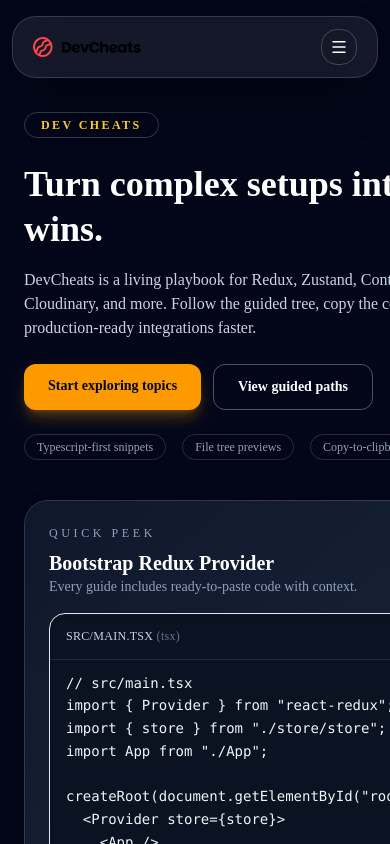
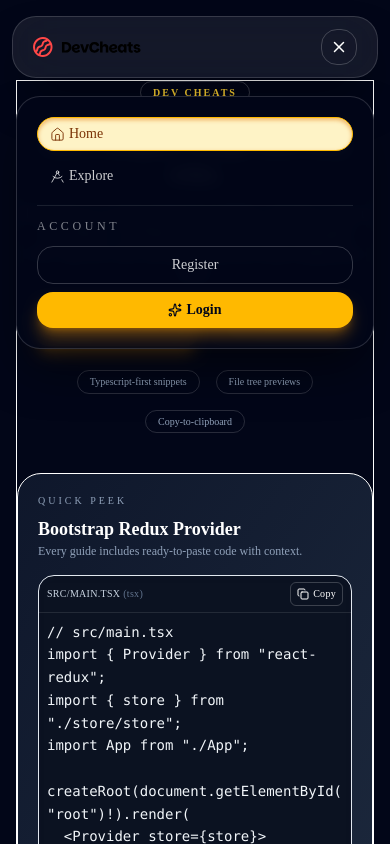
Before and after one commit to GauravShambharkar/DevCheats, a React (Vite) app: page / in a window 390 px wide. Both pictures are taken after a click on the button "Toggle menu". Shown: the top 844 px of the page. Built offline with nearby package versions, Linux system fonts and the light colour scheme.

Commit message:
style: Improve UI responsiveness and layout
- Enhanced mobile view
- Added breakpoints for responsiveness
- Improved code block readability

```diff
--- a/src/App.tsx
+++ b/src/App.tsx
@@ -6,7 +6,7 @@
   return (
     <div className="flex min-h-screen w-full flex-col bg-slate-950">
       <NavBar />
-      <main className="flex-1 overflow-x-hidden">
+      <main className="flex-1 ">
         <Routing />
       </main>
       <Footer />
--- a/src/Components/ContextAPI/ContextAPI.tsx
+++ b/src/Components/ContextAPI/ContextAPI.tsx
@@ -122,7 +122,7 @@
 
 const ContextAPI: React.FC<breadCrumbType> = ({ breadCrumb }) => {
   return (
-    <div className="flex h-full w-full flex-col gap-4 py-2 overflow-auto">
+    <div className="flex h-full w-full flex-col gap-4 overflow-auto px-2 py-2 sm:px-0">
       <BreadCrumb breadCrumb={breadCrumb} />
       <p className="text-sm text-slate-600">
         Context API is the native way to share data without threading props
@@ -133,7 +133,7 @@
         {contextSteps.map((step, index) => (
           <section
             key={step.title}
-            className="rounded-2xl border border-indigo-200 bg-white p-4 shadow-sm"
+            className="rounded-2xl border border-indigo-200 bg-white p-3 shadow-sm sm:p-4"
           >
             <div className="mb-3 flex flex-col gap-1">
               <span className="text-xs font-semibold uppercase tracking-wide text-indigo-500">
--- a/src/Components/Explore/Explore.tsx
+++ b/src/Components/Explore/Explore.tsx
@@ -41,7 +41,7 @@
 
   return (
     <div className="w-full h-full overflow-y-auto bg-slate-950 text-white">
-      <div className="mx-auto flex w-full max-w-7xl min-h-screen flex-col gap-8 px-6 pb-16 pt-28">
+      <div className="mx-auto flex w-full max-w-7xl min-h-screen flex-col gap-8 px-4 pb-16 pt-24 sm:px-6 md:pt-28">
         <header className="rounded-3xl border border-white/10 bg-gradient-to-br from-slate-900 via-slate-900/70 to-slate-900/40 p-8 shadow-2xl shadow-black/40">
           <div className="flex flex-col gap-4">
             <span className="w-fit rounded-full border border-white/15 px-4 py-1 text-xs font-semibold uppercase tracking-[0.3em] text-amber-300">
@@ -72,7 +72,7 @@
           </div>
         </header>
 
-        <section className="grid gap-4 md:grid-cols-3">
+        <section className="grid gap-4 md:grid-cols-2 lg:grid-cols-3">
           {stats.map((stat) => (
             <div
               key={stat.label}
--- a/src/Components/Explore/Redux/Redux.tsx
+++ b/src/Components/Explore/Redux/Redux.tsx
@@ -135,7 +135,7 @@
 
 const Redux: React.FC<breadCrumbType> = ({ breadCrumb }) => {
   return (
-    <div className="flex h-full w-full flex-col gap-4 overflow-y-auto py-2">
+    <div className="flex h-full w-full flex-col gap-4 overflow-y-auto px-2 py-2 sm:px-0">
       <BreadCrumb breadCrumb={breadCrumb} />
       <p className="text-sm text-slate-600">
         Redux Toolkit shines when an app grows past simple local state. Follow
@@ -143,7 +143,7 @@
         time-travel friendly global store.
       </p>
 
-      <div className="w-fit" aria-label="Suggested folder structure">
+      <div className="w-full overflow-x-auto" aria-label="Suggested folder structure">
         <TreeStructure
           rootFolder="src"
           files={[
@@ -160,7 +160,7 @@
         {reduxSteps.map((step, index) => (
           <section
             key={step.title}
-            className="rounded-2xl border border-amber-200 bg-white p-4 shadow-sm"
+            className="rounded-2xl border border-amber-200 bg-white p-3 shadow-sm sm:p-4"
           >
             <div className="mb-3 flex flex-col gap-1">
               <span className="text-xs font-semibold uppercase tracking-wide text-amber-500">
--- a/src/Components/Home/Home.tsx
+++ b/src/Components/Home/Home.tsx
@@ -67,79 +67,78 @@
   ];
 
   return (
-    <div className="w-full min-h-screen bg-slate-950 text-white overflow-auto">
-      <div className="mx-auto flex w-full max-w-7xl flex-col gap-16 px-6 py-28">
+    <div className="w-full min-h-screen bg-slate-950 text-white overflow-x-hidden">
+      <div className="mx-auto flex w-full max-w-6xl flex-col gap-16 px-4 py-20 sm:px-6 md:py-28">
+
         {/* Hero */}
-        <section className="grid gap-10 md:grid-cols-[1.1fr_0.9fr]">
-          <div className="flex flex-col gap-6">
-            <span className="w-fit rounded-full border border-white/20 px-4 py-1 text-xs font-semibold uppercase tracking-[0.2em] text-amber-300">
+        <section className="border gap-10 flex max-[1050px]:flex-col">
+          <div className="flex flex-col gap-6 text-center lg:text-left px-2 sm:px-0">
+
+            <span className="mx-auto w-fit rounded-full border border-white/20 px-4 py-1 text-xs font-semibold uppercase tracking-[0.2em] text-amber-300 lg:mx-0 max-[500px]:text-[10px] max-[500px]:px-3">
               Dev Cheats
             </span>
+
             <div className="space-y-4">
-              <h1 className="text-4xl font-semibold leading-tight md:text-5xl">
+              <h1 className="text-3xl max-md:text-2xl max-[500px]:text-xl font-semibold leading-tight sm:text-4xl md:text-5xl">
                 Turn complex setups into easy wins.
               </h1>
-              <p className="text-base text-slate-300 md:text-lg">
+              <p className="text-base text-slate-300 md:text-lg max-md:text-sm max-[500px]:text-xs">
                 DevCheats is a living playbook for Redux, Zustand, Context API,
                 Multer + Cloudinary, and more. Follow the guided tree, copy the code,
                 and ship production-ready integrations faster.
               </p>
             </div>
-            <div className="flex flex-wrap gap-3">
+
+            <div className="flex flex-wrap justify-center gap-3 lg:justify-start">
               <Link
                 to="/explore"
-                className="rounded-xl bg-amber-500 px-6 py-3 text-sm font-semibold text-slate-950 shadow-lg shadow-amber-500/30 transition hover:-translate-y-0.5"
+                className="rounded-xl bg-amber-500 px-6 py-3 max-[500px]:px-4 max-[500px]:py-2 text-sm font-semibold text-slate-950 shadow-lg shadow-amber-500/30 transition hover:-translate-y-0.5"
               >
                 Start exploring topics
               </Link>
               <a
                 href="#topics"
-                className="rounded-xl border border-white/30 px-6 py-3 text-sm font-semibold text-white transition hover:border-white/60"
+                className="rounded-xl border border-white/30 px-6 py-3 max-[500px]:px-4 max-[500px]:py-2 text-sm font-semibold text-white transition hover:border-white/60"
               >
                 View guided paths
               </a>
             </div>
-            <div className="flex flex-wrap gap-4 text-xs text-slate-400">
-              <span className="rounded-full border border-white/15 px-3 py-1">
-                Typescript-first snippets
-              </span>
-              <span className="rounded-full border border-white/15 px-3 py-1">
-                File tree previews
-              </span>
-              <span className="rounded-full border border-white/15 px-3 py-1">
-                Copy-to-clipboard
-              </span>
+
+            <div className="flex flex-wrap justify-center gap-4 text-xs text-slate-400 lg:justify-start max-[500px]:text-[10px]">
+              <span className="rounded-full border border-white/15 px-3 py-1">Typescript-first snippets</span>
+              <span className="rounded-full border border-white/15 px-3 py-1">File tree previews</span>
+              <span className="rounded-full border border-white/15 px-3 py-1">Copy-to-clipboard</span>
             </div>
           </div>
 
-          <div className="rounded-3xl border border-white/10 bg-gradient-to-br from-slate-900 to-slate-800 p-6 shadow-2xl">
-            <p className="text-xs uppercase tracking-[0.3em] text-slate-400">Quick peek</p>
-            <h3 className="mt-2 text-xl font-semibold text-white">Bootstrap Redux Provider</h3>
-            <p className="text-sm text-slate-400">
+          <div className="rounded-3xl border border-white max-[500]:w-100 bg-gradient-to-br from-slate-900 to-slate-800 p-5 max-[350px]:p-2 max-[350px]:text-[11px]">
+            <p className="text-xs uppercase tracking-[0.3em] text-slate-400 max-[500px]:text-[10px]">Quick peek</p>
+            <h3 className="mt-2 text-xl max-[500px]:text-lg font-semibold text-white">Bootstrap Redux Provider</h3>
+            <p className="text-sm text-slate-400 max-[500px]:text-xs">
               Every guide includes ready-to-paste code with context.
             </p>
-            <div className="mt-4">
+            <div className="mt-4 overflow-hidden">
               <CodeBlock code={quickStartSnippet} fileName="src/main.tsx" language="tsx" />
             </div>
-            <p className="mt-3 text-xs text-slate-500">
+            <p className="mt-3 text-xs text-slate-500 max-[500px]:text-[10px]">
               Copy & drop into your project. No guesswork.
             </p>
           </div>
         </section>
 
         {/* Features */}
-        <section className="grid gap-4 md:grid-cols-2">
+        <section className="grid gap-4 sm:grid-cols-2 max-[500px]:grid-cols-1">
           {features.map((feature) => (
             <div
               key={feature.title}
-              className="flex gap-4 rounded-2xl border border-white/10 bg-slate-900/80 p-5 shadow-inner shadow-black/30"
+              className="flex gap-4 rounded-2xl border border-white/10 bg-slate-900/80 p-5 max-[500px]:p-4 shadow-inner shadow-black/30"
             >
-              <div className="flex h-12 w-12 items-center justify-center rounded-xl bg-white/5">
+              <div className="flex h-12 w-12 max-[500px]:h-10 max-[500px]:w-10 items-center justify-center rounded-xl bg-white/5">
                 {feature.icon}
               </div>
               <div>
-                <h4 className="text-lg font-semibold">{feature.title}</h4>
-                <p className="text-sm text-slate-400">{feature.description}</p>
+                <h4 className="text-lg max-[500px]:text-base font-semibold">{feature.title}</h4>
+                <p className="text-sm max-[500px]:text-xs text-slate-400">{feature.description}</p>
               </div>
             </div>
           ))}
@@ -148,27 +147,36 @@
         {/* Topics */}
         <section id="topics" className="space-y-6">
           <div>
-            <p className="text-xs uppercase tracking-[0.3em] text-slate-500">Guided playbooks</p>
-            <h2 className="text-3xl font-semibold">Pick your next implementation</h2>
-            <p className="text-sm text-slate-400">
+            <p className="text-xs uppercase tracking-[0.3em] text-slate-500 max-[500px]:text-[10px]">
+              Guided playbooks
+            </p>
+            <h2 className="text-3xl max-[500px]:text-2xl font-semibold">Pick your next implementation</h2>
+            <p className="text-sm max-[500px]:text-xs text-slate-400">
               Every topic pairs a visual file tree with annotated steps and the exact code you need.
             </p>
           </div>
-          <div className="grid gap-5 md:grid-cols-2">
+
+          <div className="grid gap-5 sm:grid-cols-2 max-[500px]:grid-cols-1">
             {focusTopics.map((topic) => (
               <Link
                 key={topic.name}
                 to={topic.link}
-                className={`rounded-3xl border border-white/10 bg-gradient-to-br ${topic.color} p-6 transition hover:-translate-y-0.5 hover:shadow-lg hover:shadow-white/10`}
+                className={`rounded-3xl border border-white/10 bg-gradient-to-br ${topic.color} p-6 max-[500px]:p-4 transition hover:-translate-y-0.5 hover:shadow-lg hover:shadow-white/10`}
               >
                 <div className="flex items-center justify-between">
-                  <h3 className="text-2xl font-semibold">{topic.name}</h3>
-                  <span className="text-sm font-semibold text-white/80">Dive in →</span>
+                  <h3 className="text-2xl max-[500px]:text-lg font-semibold">{topic.name}</h3>
+                  <span className="text-sm max-[500px]:text-xs font-semibold text-white/80">Dive in →</span>
                 </div>
-                <p className="mt-3 text-sm text-white/80">{topic.summary}</p>
-                <div className="mt-5 flex gap-2 text-xs text-white/70">
-                  <span className="rounded-full border border-white/25 px-3 py-1">Guided steps</span>
-                  <span className="rounded-full border border-white/25 px-3 py-1">Code ready</span>
+
+                <p className="mt-3 text-sm max-[500px]:text-xs text-white/80">{topic.summary}</p>
+
+                <div className="mt-5 flex gap-2 text-xs max-[500px]:text-[10px] text-white/70">
+                  <span className="rounded-full border border-white/25 px-3 py-1 max-[500px]:px-2 max-[500px]:py-1">
+                    Guided steps
+                  </span>
+                  <span className="rounded-full border border-white/25 px-3 py-1 max-[500px]:px-2 max-[500px]:py-1">
+                    Code ready
+                  </span>
                 </div>
               </Link>
             ))}
--- a/src/Components/Multer&Cloudinary/Multer&Cloudinary.tsx
+++ b/src/Components/Multer&Cloudinary/Multer&Cloudinary.tsx
@@ -152,7 +152,7 @@
 
 const Multer_Cloudinary: React.FC<breadCrumbType> = ({ breadCrumb }) => {
   return (
-    <div className="flex h-full w-full flex-col gap-4 py-2 overflow-auto">
+    <div className="flex h-full w-full flex-col gap-4 overflow-y-auto px-2 py-2 sm:px-0">
       <BreadCrumb breadCrumb={breadCrumb} />
       <p className="text-sm text-slate-600">
         Combine Multer + Cloudinary to give users instant media uploads without
@@ -163,22 +163,27 @@
         {multerSteps.map((step, index) => (
           <section
             key={step.title}
-            className="rounded-2xl border border-sky-200 bg-white p-4 shadow-sm"
+            className="rounded-2xl border border-sky-200 bg-white p-3 shadow-sm sm:p-4"
           >
             <div className="mb-3 flex flex-col gap-1">
               <span className="text-xs font-semibold uppercase tracking-wide text-sky-500">
                 Step {index + 1}
               </span>
+
               <h3 className="text-lg font-semibold text-slate-900">
                 {step.title}
               </h3>
+
               <p className="text-sm text-slate-600">{step.description}</p>
             </div>
-            <CodeBlock
-              code={step.code}
-              fileName={step.fileName}
-              language={step.language}
-            />
+
+            <div className="w-full whitespace-pre-wrap rounded-xl">
+              <CodeBlock
+                code={step.code}
+                fileName={step.fileName}
+                language={step.language}
+              />
+            </div>
           </section>
         ))}
       </div>
--- a/src/Components/Navbar/NavBar.tsx
+++ b/src/Components/Navbar/NavBar.tsx
@@ -1,5 +1,5 @@
-import { useMemo } from "react";
-import { DraftingCompass, HomeIcon, Menu, Sparkles } from "lucide-react";
+import { useMemo, useState } from "react";
+import { DraftingCompass, HomeIcon, Menu, Sparkles, X } from "lucide-react";
 import { Link, NavLink } from "react-router-dom";
 
 const NavBar = () => {
@@ -19,6 +19,31 @@
     []
   );
 
+  const [isMenuOpen, setIsMenuOpen] = useState(false);
+
+  const renderLinks = (className?: string) =>
+    links.map((link) => (
+      <NavLink
+        key={link.label}
+        to={link.to}
+        onClick={() => setIsMenuOpen(false)}
+        className={({ isActive }) =>
+          [
+            "flex items-center gap-1 rounded-full border px-3 py-1.5 text-sm transition",
+            className,
+            isActive
+              ? "border-amber-400 bg-amber-100 text-amber-900 shadow-inner shadow-amber-600/50"
+              : "border-transparent text-white/80 hover:border-white/30 hover:bg-white/10",
+          ]
+            .filter(Boolean)
+            .join(" ")
+        }
+      >
+        {link.icon}
+        {link.label}
+      </NavLink>
+    ));
+
   return (
     <header className="fixed inset-x-0 top-0 z-50 flex justify-center px-3 py-4 text-white">
       <div className="flex w-full max-w-6xl items-center justify-between rounded-3xl border border-white/15 bg-[#ffffff13] px-5 py-3 shadow-2xl shadow-black/40 backdrop-blur-xl">
@@ -35,25 +60,7 @@
           />
         </Link>
 
-        <nav className="hidden items-center gap-2 md:flex">
-          {links.map((link) => (
-            <NavLink
-              key={link.label}
-              to={link.to}
-              className={({ isActive }) =>
-                [
-                  "flex items-center gap-1 rounded-full border px-3 py-1.5 text-sm transition",
-                  isActive
-                    ? "border-amber-400 bg-amber-100 text-amber-900 shadow-inner shadow-amber-600/50"
-                    : "border-transparent text-white/80 hover:border-white/30 hover:bg-white/10",
-                ].join(" ")
-              }
-            >
-              {link.icon}
-              {link.label}
-            </NavLink>
-          ))}
-        </nav>
+        <nav className="hidden items-center gap-2 md:flex">{renderLinks()}</nav>
 
         <div className="hidden items-center gap-2 md:flex">
           <Link
@@ -70,10 +77,46 @@
           </Link>
         </div>
 
-        <button className="flex h-9 w-9 items-center justify-center rounded-2xl border border-white/20 text-white md:hidden">
-          <Menu size={18} />
+        <button
+          className="flex h-9 w-9 items-center justify-center rounded-2xl border border-white/20 text-white md:hidden"
+          onClick={() => setIsMenuOpen((prev) => !prev)}
+          aria-label="Toggle menu"
+        >
+          {isMenuOpen ? <X size={18} /> : <Menu size={18} />}
         </button>
       </div>
+
+      {isMenuOpen && (
+        <div className="fixed inset-x-4 top-24 z-40 rounded-3xl border border-white/15 bg-slate-950/95 p-5 text-white shadow-2xl shadow-black/60 backdrop-blur md:hidden">
+          <div className="flex flex-col gap-3">
+            <nav className="flex flex-col gap-2">
+              {renderLinks("w-full justify-start")}
+            </nav>
+            <div className="border-t border-white/10 pt-3">
+              <p className="text-xs uppercase tracking-[0.3em] text-white/50">
+                Account
+              </p>
+              <div className="mt-3 flex flex-col gap-2">
+                <Link
+                  to="#"
+                  onClick={() => setIsMenuOpen(false)}
+                  className="rounded-2xl border border-white/20 px-4 py-2 text-center text-sm text-white/80 transition hover:border-white/60"
+                >
+                  Register
+                </Link>
+                <Link
+                  to="#"
+                  onClick={() => setIsMenuOpen(false)}
+                  className="flex items-center justify-center gap-1 rounded-2xl bg-amber-400 px-4 py-2 text-sm font-semibold text-slate-950 shadow-lg shadow-amber-500/40"
+                >
+                  <Sparkles size={14} />
+                  Login
+                </Link>
+              </div>
+            </div>
+          </div>
+        </div>
+      )}
     </header>
   );
 };
--- a/src/Components/Zustand/Zustand.tsx
+++ b/src/Components/Zustand/Zustand.tsx
@@ -105,14 +105,17 @@
 
 const Zustand: React.FC<breadCrumbType> = ({ breadCrumb }) => {
   return (
-    <div className="flex h-full w-full flex-col gap-4 py-2 overflow-auto">
+    <div className="flex h-full w-full flex-col gap-4 overflow-auto px-2 py-2 sm:px-0">
       <BreadCrumb breadCrumb={breadCrumb} />
       <p className="text-sm text-slate-600">
         Zustand keeps global state ergonomic by exposing a store as a simple
         hook. No providers, minimal boilerplate, and full TypeScript support.
       </p>
 
-      <div className="w-fit" aria-label="Suggested folder structure">
+      <div
+        className="w-full overflow-x-auto"
+        aria-label="Suggested folder structure"
+      >
         <TreeStructure
           rootFolder="src"
           files={[
@@ -127,7 +130,7 @@
         {zustandSteps.map((step, index) => (
           <section
             key={step.title}
-            className="rounded-2xl border border-emerald-200 bg-white p-4 shadow-sm"
+            className="rounded-2xl border border-emerald-200 bg-white p-3 shadow-sm sm:p-4"
           >
             <div className="mb-3 flex flex-col gap-1">
               <span className="text-xs font-semibold uppercase tracking-wide text-emerald-500">
--- a/src/Components/ui/CodeBlock.tsx
+++ b/src/Components/ui/CodeBlock.tsx
@@ -25,15 +25,35 @@
   };
 
   return (
-    <div className="relative rounded-2xl border border-slate-200 bg-[#0b1221] text-slate-100 shadow-inner shadow-slate-900/30">
-      <div className="flex items-center justify-between border-b border-white/10 px-4 py-2 text-xs uppercase tracking-wide text-slate-300">
-        <span>
+    <div
+      className="
+      relative rounded-2xl border border-slate-200 bg-[#0b1221]
+      text-slate-100 shadow-inner shadow-slate-900/30
+      w-full
+    "
+    >
+      {/* HEADER */}
+      <div
+        className="
+        flex items-center justify-between border-b border-white/10
+        px-4 py-2 text-xs uppercase tracking-wide text-slate-300
+        max-[400px]:px-2 max-[400px]:py-1.5
+      "
+      >
+        <span className="max-[400px]:text-[10px]">
           {fileName}{" "}
           <span className="text-slate-500 lowercase">({language})</span>
         </span>
+
         <button
           onClick={handleCopy}
-          className="flex items-center gap-1 rounded-md border border-white/20 px-2 py-1.5 text-[11px] font-medium text-white transition-all ease-in-out cursor-pointer hover:border-emerald-400 hover:text-emerald-300"
+          className="
+            flex items-center gap-1 rounded-md border border-white/20
+            px-2 py-1.5 text-[11px] font-medium text-white
+            transition-all ease-in-out cursor-pointer
+            hover:border-emerald-400 hover:text-emerald-300
+            max-[400px]:px-1.5 max-[400px]:py-1 max-[400px]:text-[10px]
+          "
         >
           {copied ? (
             <>
@@ -46,8 +66,17 @@
           )}
         </button>
       </div>
-      <pre className="overflow-x-auto px-4 py-3 text-sm leading-relaxed">
-        <code>{code}</code>
+
+      {/* CODE BLOCK */}
+      <pre
+        className="
+          px-4 py-3 text-sm leading-relaxed
+          whitespace-pre-wrap break-words
+          max-[400px]:px-2 max-[400px]:py-2 max-[400px]:text-sm
+          max-[350px]:text-[10px] max-[350px]:leading-snug
+        "
+      >
+        <code className="whitespace-pre-wrap break-words">{code}</code>
       </pre>
     </div>
   );
```
Also changed, not shown: src/Components/Explore/ExploreSideBar/SideBar.tsx (+5 -2 lines), src/Components/Explore/ExploreTopics/ExploreTopics.tsx (+16 -12 lines).
